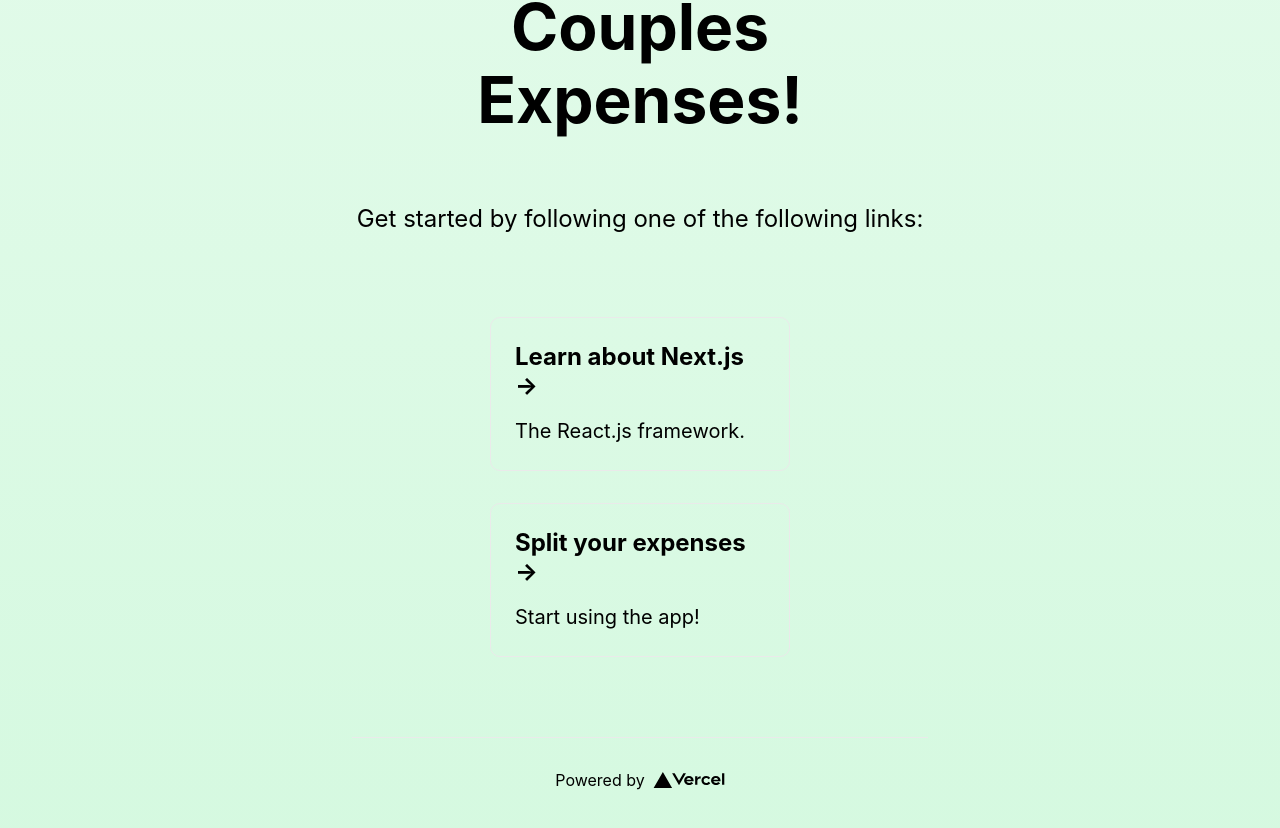
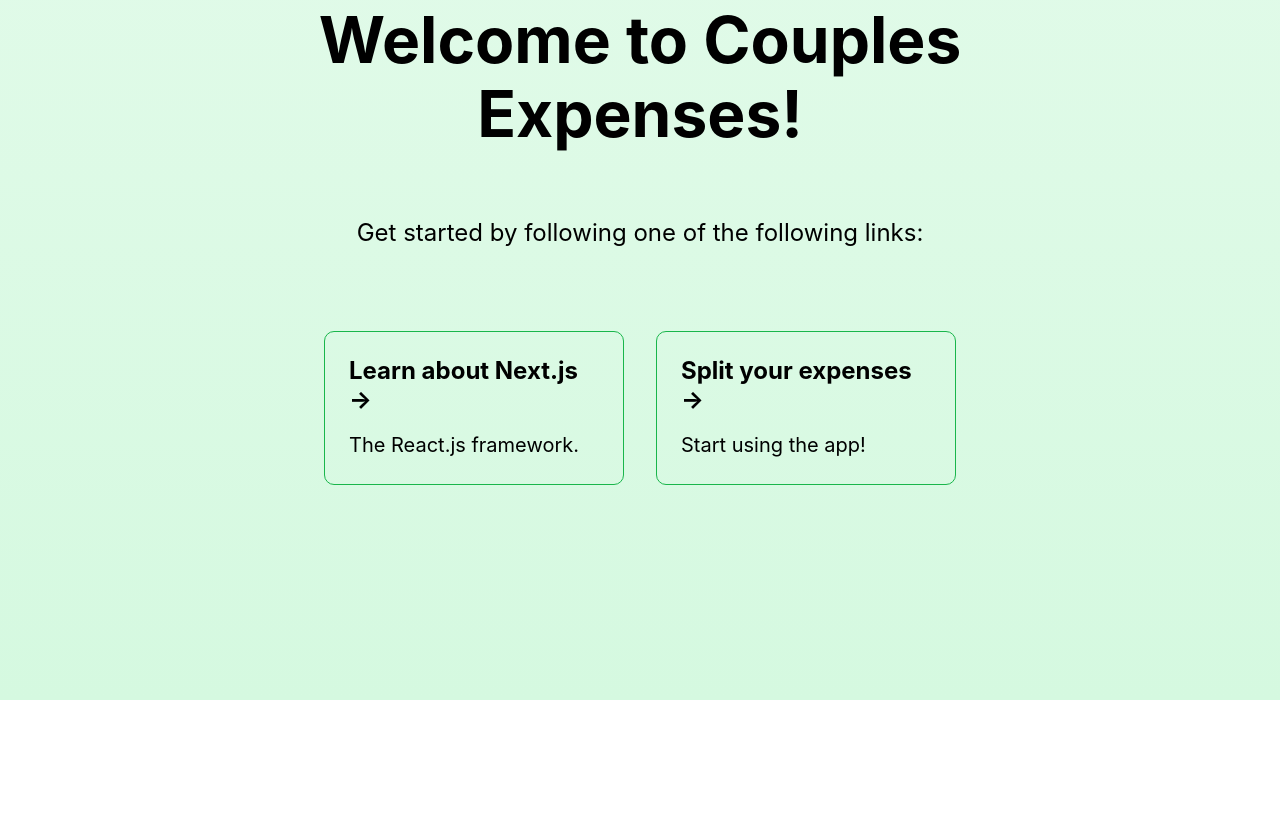
Before and after one commit to bjorntirsen/couples-expenses, a Next.js app: page / in a window 1280 px wide. Shown: the part 276-1104 px from the top of the page. After the commit the page ends 976 px from the top, so only its background shows below. Built offline with nearby package versions, Linux system fonts and the light colour scheme.

Commit message:
:lipstick: Some css fixes

```diff
--- a/components/layout/Layout.module.css
+++ b/components/layout/Layout.module.css
@@ -7,6 +7,6 @@
 .main {
   margin: 3rem auto;
   width: 90%;
-  max-width: 40rem;
+  max-width: 60rem;
   flex-grow: 1;
 }
--- a/pages/Landing.module.css
+++ b/pages/Landing.module.css
@@ -10,22 +10,6 @@
   flex-direction: column;
   justify-content: center;
   align-items: center;
-}
-
-.footer {
-  display: flex;
-  flex: 1;
-  padding: 2rem 0;
-  border-top: 1px solid #eaeaea;
-  justify-content: center;
-  align-items: center;
-}
-
-.footer a {
-  display: flex;
-  justify-content: center;
-  align-items: center;
-  flex-grow: 1;
 }
 
 .title a {
@@ -79,7 +63,7 @@
   text-align: left;
   color: inherit;
   text-decoration: none;
-  border: 1px solid #eaeaea;
+  border: 1px solid var(--primary-m9);
   border-radius: 10px;
   transition: color 0.15s ease, border-color 0.15s ease;
   max-width: 300px;
--- a/pages/Next.module.css
+++ b/pages/Next.module.css
@@ -16,7 +16,7 @@
   display: flex;
   flex: 1;
   padding: 2rem 0;
-  border-top: 1px solid #eaeaea;
+  border-top: 1px solid var(--primary-m9);
   justify-content: center;
   align-items: center;
 }
@@ -29,7 +29,7 @@
 }
 
 .title a {
-  color: #0070f3;
+  color: var(--primary-m9);
   text-decoration: none;
 }
 
@@ -57,7 +57,7 @@
 }
 
 .code {
-  background: #fafafa;
+  background: var(--primary-p8);
   border-radius: 5px;
   padding: 0.75rem;
   font-size: 1.1rem;
@@ -79,7 +79,7 @@
   text-align: left;
   color: inherit;
   text-decoration: none;
-  border: 1px solid #eaeaea;
+  border: 1px solid var(--primary-m9);
   border-radius: 10px;
   transition: color 0.15s ease, border-color 0.15s ease;
   max-width: 300px;
--- a/pages/index.tsx
+++ b/pages/index.tsx
@@ -5,7 +5,7 @@ import styles from './Landing.module.css';
 
 const Landing: NextPage = () => {
   return (
-    <div className={styles.container}>
+    <section className={styles.container}>
       <Head>
         <title>Couples Expenses</title>
         <meta
@@ -15,7 +15,7 @@ const Landing: NextPage = () => {
         <link rel='icon' href='/favicon.ico' />
       </Head>
 
-      <main className={styles.main}>
+      <div className={styles.main}>
         <h1 className={styles.title}>Welcome to Couples Expenses!</h1>
 
         <p className={styles.description}>
@@ -33,21 +33,8 @@ const Landing: NextPage = () => {
             <p>Start using the app!</p>
           </a>
         </div>
-      </main>
-
-      <footer className={styles.footer}>
-        <a
-          href='https://vercel.com?utm_source=create-next-app&utm_medium=default-template&utm_campaign=create-next-app'
-          target='_blank'
-          rel='noopener noreferrer'
-        >
-          Powered by{' '}
-          <span className={styles.logo}>
-            <Image src='/vercel.svg' alt='Vercel Logo' width={72} height={16} />
-          </span>
-        </a>
-      </footer>
-    </div>
+      </div>
+    </section>
   );
 };
 
```
Also changed, not shown: pages/next.tsx (+4 -4 lines).
